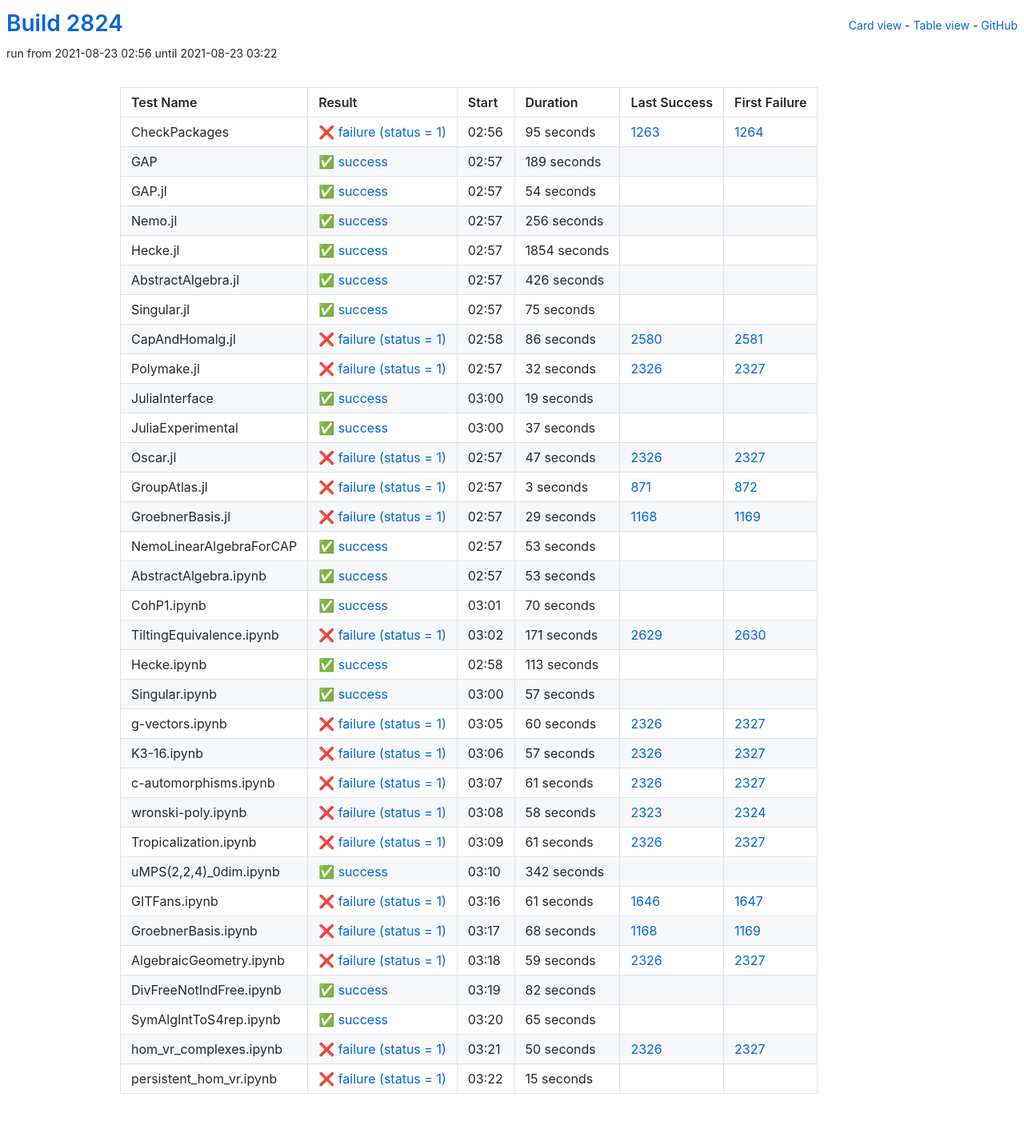
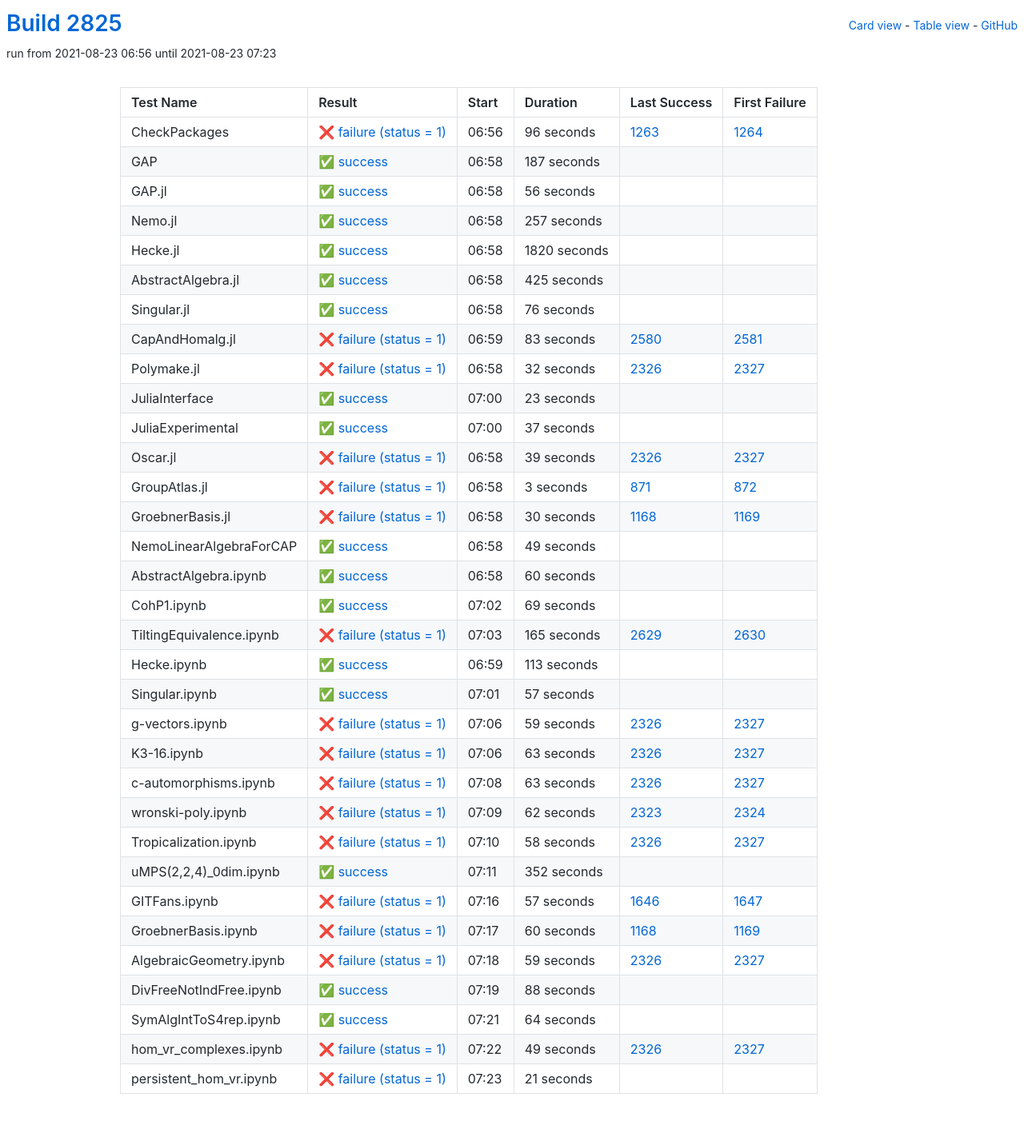
Before and after one commit to oscar-system/oscar-ci-status-stable, a Jekyll site: the page built from table.html, in a window 1280 px wide. Shown: the whole page at 80% size. Built offline with Jekyll 4.4.1, drawn with Linux system fonts in a browser that asks for light colours.

Commit message:
Build #2825

```diff
--- a/_data/ci.yml
+++ b/_data/ci.yml
@@ -1,6 +1,6 @@
 ---
-build: 2824
-build_url: https://oscarci.mathematik.uni-kl.de/job/oscar-stable/2824/
+build: 2825
+build_url: https://oscarci.mathematik.uni-kl.de/job/oscar-stable/2825/
 job: oscar-stable
 organization: oscar-system
 repo: oscar-ci-status-stable
@@ -8,104 +8,104 @@ repourl: https://github.com/oscar-system/oscar-ci-status-stable
 tests:
 - name: CheckPackages
   id: checkpackages
-  log: https://oscarci.mathematik.uni-kl.de/job/oscar-stable/2824/artifact/logs/build-2824/CheckPackages.log
-  start: 2021-08-23 02:56
+  log: https://oscarci.mathematik.uni-kl.de/job/oscar-stable/2825/artifact/logs/build-2825/CheckPackages.log
+  start: 2021-08-23 06:56
   success: false
   exitcode: 1
   status: failure
-  duration: 95
+  duration: 96
   last_success: 1263
   last_success_url: https://oscarci.mathematik.uni-kl.de/job/oscar-stable/1263/
   first_failure: 1264
   first_failure_url: https://oscarci.mathematik.uni-kl.de/job/oscar-stable/1264/
 - name: GAP
   id: gap
-  log: https://oscarci.mathematik.uni-kl.de/job/oscar-stable/2824/artifact/logs/build-2824/GAP.log
-  start: 2021-08-23 02:57
+  log: https://oscarci.mathematik.uni-kl.de/job/oscar-stable/2825/artifact/logs/build-2825/GAP.log
+  start: 2021-08-23 06:58
   success: true
   exitcode: 0
   status: success
-  duration: 189
+  duration: 187
   last_success: false
   last_success_url:
   first_failure: false
   first_failure_url:
 - name: GAP.jl
   id: gap-jl
-  log: https://oscarci.mathematik.uni-kl.de/job/oscar-stable/2824/artifact/logs/build-2824/GAP.jl.log
-  start: 2021-08-23 02:57
+  log: https://oscarci.mathematik.uni-kl.de/job/oscar-stable/2825/artifact/logs/build-2825/GAP.jl.log
+  start: 2021-08-23 06:58
   success: true
   exitcode: 0
   status: success
-  duration: 54
+  duration: 56
   last_success: false
   last_success_url:
   first_failure: false
   first_failure_url:
 - name: Nemo.jl
   id: nemo-jl
-  log: https://oscarci.mathematik.uni-kl.de/job/oscar-stable/2824/artifact/logs/build-2824/Nemo.jl.log
-  start: 2021-08-23 02:57
+  log: https://oscarci.mathematik.uni-kl.de/job/oscar-stable/2825/artifact/logs/build-2825/Nemo.jl.log
+  start: 2021-08-23 06:58
   success: true
   exitcode: 0
   status: success
-  duration: 256
+  duration: 257
   last_success: false
   last_success_url:
   first_failure: false
   first_failure_url:
 - name: Hecke.jl
   id: hecke-jl
-  log: https://oscarci.mathematik.uni-kl.de/job/oscar-stable/2824/artifact/logs/build-2824/Hecke.jl.log
-  start: 2021-08-23 02:57
+  log: https://oscarci.mathematik.uni-kl.de/job/oscar-stable/2825/artifact/logs/build-2825/Hecke.jl.log
+  start: 2021-08-23 06:58
   success: true
   exitcode: 0
   status: success
-  duration: 1854
+  duration: 1820
   last_success: false
   last_success_url:
   first_failure: false
   first_failure_url:
 - name: AbstractAlgebra.jl
   id: abstractalgebra-jl
-  log: https://oscarci.mathematik.uni-kl.de/job/oscar-stable/2824/artifact/logs/build-2824/AbstractAlgebra.jl.log
-  start: 2021-08-23 02:57
+  log: https://oscarci.mathematik.uni-kl.de/job/oscar-stable/2825/artifact/logs/build-2825/AbstractAlgebra.jl.log
+  start: 2021-08-23 06:58
   success: true
   exitcode: 0
   status: success
-  duration: 426
+  duration: 425
   last_success: false
   last_success_url:
   first_failure: false
   first_failure_url:
 - name: Singular.jl
   id: singular-jl
-  log: https://oscarci.mathematik.uni-kl.de/job/oscar-stable/2824/artifact/logs/build-2824/Singular.jl.log
-  start: 2021-08-23 02:57
+  log: https://oscarci.mathematik.uni-kl.de/job/oscar-stable/2825/artifact/logs/build-2825/Singular.jl.log
+  start: 2021-08-23 06:58
   success: true
   exitcode: 0
   status: success
-  duration: 75
+  duration: 76
   last_success: false
   last_success_url:
   first_failure: false
   first_failure_url:
 - name: CapAndHomalg.jl
   id: capandhomalg-jl
-  log: https://oscarci.mathematik.uni-kl.de/job/oscar-stable/2824/artifact/logs/build-2824/CapAndHomalg.jl.log
-  start: 2021-08-23 02:58
+  log: https://oscarci.mathematik.uni-kl.de/job/oscar-stable/2825/artifact/logs/build-2825/CapAndHomalg.jl.log
+  start: 2021-08-23 06:59
   success: false
   exitcode: 1
   status: failure
-  duration: 86
+  duration: 83
   last_success: 2580
   last_success_url: https://oscarci.mathematik.uni-kl.de/job/oscar-stable/2580/
   first_failure: 2581
   first_failure_url: https://oscarci.mathematik.uni-kl.de/job/oscar-stable/2581/
 - name: Polymake.jl
   id: polymake-jl
-  log: https://oscarci.mathematik.uni-kl.de/job/oscar-stable/2824/artifact/logs/build-2824/Polymake.jl.log
-  start: 2021-08-23 02:57
+  log: https://oscarci.mathematik.uni-kl.de/job/oscar-stable/2825/artifact/logs/build-2825/Polymake.jl.log
+  start: 2021-08-23 06:58
   success: false
   exitcode: 1
   status: failure
@@ -116,20 +116,20 @@ tests:
   first_failure_url: https://oscarci.mathematik.uni-kl.de/job/oscar-stable/2327/
 - name: JuliaInterface
   id: juliainterface
-  log: https://oscarci.mathematik.uni-kl.de/job/oscar-stable/2824/artifact/logs/build-2824/JuliaInterface.log
-  start: 2021-08-23 03:00
+  log: https://oscarci.mathematik.uni-kl.de/job/oscar-stable/2825/artifact/logs/build-2825/JuliaInterface.log
+  start: 2021-08-23 07:00
   success: true
   exitcode: 0
   status: success
-  duration: 19
+  duration: 23
   last_success: false
   last_success_url:
   first_failure: false
   first_failure_url:
 - name: JuliaExperimental
   id: juliaexperimental
-  log: https://oscarci.mathematik.uni-kl.de/job/oscar-stable/2824/artifact/logs/build-2824/JuliaExperimental.log
-  start: 2021-08-23 03:00
+  log: https://oscarci.mathematik.uni-kl.de/job/oscar-stable/2825/artifact/logs/build-2825/JuliaExperimental.log
+  start: 2021-08-23 07:00
   success: true
   exitcode: 0
   status: success
@@ -140,20 +140,20 @@ tests:
   first_failure_url:
 - name: Oscar.jl
   id: oscar-jl
-  log: https://oscarci.mathematik.uni-kl.de/job/oscar-stable/2824/artifact/logs/build-2824/Oscar.jl.log
-  start: 2021-08-23 02:57
+  log: https://oscarci.mathematik.uni-kl.de/job/oscar-stable/2825/artifact/logs/build-2825/Oscar.jl.log
+  start: 2021-08-23 06:58
   success: false
   exitcode: 1
   status: failure
-  duration: 47
+  duration: 39
   last_success: 2326
   last_success_url: https://oscarci.mathematik.uni-kl.de/job/oscar-stable/2326/
   first_failure: 2327
   first_failure_url: https://oscarci.mathematik.uni-kl.de/job/oscar-stable/2327/
 - name: GroupAtlas.jl
   id: groupatlas-jl
-  log: https://oscarci.mathematik.uni-kl.de/job/oscar-stable/2824/artifact/logs/build-2824/GroupAtlas.jl.log
-  start: 2021-08-23 02:57
+  log: https://oscarci.mathematik.uni-kl.de/job/oscar-stable/2825/artifact/logs/build-2825/GroupAtlas.jl.log
+  start: 2021-08-23 06:58
   success: false
   exitcode: 1
   status: failure
@@ -164,68 +164,68 @@ tests:
   first_failure_url: https://oscarci.mathematik.uni-kl.de/job/oscar-stable/872/
 - name: GroebnerBasis.jl
   id: groebnerbasis-jl
-  log: https://oscarci.mathematik.uni-kl.de/job/oscar-stable/2824/artifact/logs/build-2824/GroebnerBasis.jl.log
-  start: 2021-08-23 02:57
+  log: https://oscarci.mathematik.uni-kl.de/job/oscar-stable/2825/artifact/logs/build-2825/GroebnerBasis.jl.log
+  start: 2021-08-23 06:58
   success: false
   exitcode: 1
   status: failure
-  duration: 29
+  duration: 30
   last_success: 1168
   last_success_url: https://oscarci.mathematik.uni-kl.de/job/oscar-stable/1168/
   first_failure: 1169
   first_failure_url: https://oscarci.mathematik.uni-kl.de/job/oscar-stable/1169/
 - name: NemoLinearAlgebraForCAP
   id: nemolinearalgebraforcap
-  log: https://oscarci.mathematik.uni-kl.de/job/oscar-stable/2824/artifact/logs/build-2824/NemoLinearAlgebraForCAP.log
-  start: 2021-08-23 02:57
+  log: https://oscarci.mathematik.uni-kl.de/job/oscar-stable/2825/artifact/logs/build-2825/NemoLinearAlgebraForCAP.log
+  start: 2021-08-23 06:58
   success: true
   exitcode: 0
   status: success
-  duration: 53
+  duration: 49
   last_success: false
   last_success_url:
   first_failure: false
   first_failure_url:
 - name: AbstractAlgebra.ipynb
   id: abstractalgebra-ipynb
-  log: https://oscarci.mathematik.uni-kl.de/job/oscar-stable/2824/artifact/logs/build-2824/AbstractAlgebra.ipynb.log
-  start: 2021-08-23 02:57
+  log: https://oscarci.mathematik.uni-kl.de/job/oscar-stable/2825/artifact/logs/build-2825/AbstractAlgebra.ipynb.log
+  start: 2021-08-23 06:58
   success: true
   exitcode: 0
   status: success
-  duration: 53
+  duration: 60
   last_success: false
   last_success_url:
   first_failure: false
   first_failure_url:
 - name: CohP1.ipynb
   id: cohp1-ipynb
-  log: https://oscarci.mathematik.uni-kl.de/job/oscar-stable/2824/artifact/logs/build-2824/CohP1.ipynb.log
-  start: 2021-08-23 03:01
+  log: https://oscarci.mathematik.uni-kl.de/job/oscar-stable/2825/artifact/logs/build-2825/CohP1.ipynb.log
+  start: 2021-08-23 07:02
   success: true
   exitcode: 0
   status: success
-  duration: 70
+  duration: 69
   last_success: false
   last_success_url:
   first_failure: false
   first_failure_url:
 - name: TiltingEquivalence.ipynb
   id: tiltingequivalence-ipynb
-  log: https://oscarci.mathematik.uni-kl.de/job/oscar-stable/2824/artifact/logs/build-2824/TiltingEquivalence.ipynb.log
-  start: 2021-08-23 03:02
+  log: https://oscarci.mathematik.uni-kl.de/job/oscar-stable/2825/artifact/logs/build-2825/TiltingEquivalence.ipynb.log
+  start: 2021-08-23 07:03
   success: false
   exitcode: 1
   status: failure
-  duration: 171
+  duration: 165
   last_success: 2629
   last_success_url: https://oscarci.mathematik.uni-kl.de/job/oscar-stable/2629/
   first_failure: 2630
   first_failure_url: https://oscarci.mathematik.uni-kl.de/job/oscar-stable/2630/
 - name: Hecke.ipynb
   id: hecke-ipynb
-  log: https://oscarci.mathematik.uni-kl.de/job/oscar-stable/2824/artifact/logs/build-2824/Hecke.ipynb.log
-  start: 2021-08-23 02:58
+  log: https://oscarci.mathematik.uni-kl.de/job/oscar-stable/2825/artifact/logs/build-2825/Hecke.ipynb.log
+  start: 2021-08-23 06:59
   success: true
   exitcode: 0
   status: success
@@ -236,8 +236,8 @@ tests:
   first_failure_url:
 - name: Singular.ipynb
   id: singular-ipynb
-  log: https://oscarci.mathematik.uni-kl.de/job/oscar-stable/2824/artifact/logs/build-2824/Singular.ipynb.log
-  start: 2021-08-23 03:00
+  log: https://oscarci.mathematik.uni-kl.de/job/oscar-stable/2825/artifact/logs/build-2825/Singular.ipynb.log
+  start: 2021-08-23 07:01
   success: true
   exitcode: 0
   status: success
@@ -248,104 +248,104 @@ tests:
   first_failure_url:
 - name: g-vectors.ipynb
   id: g-vectors-ipynb
-  log: https://oscarci.mathematik.uni-kl.de/job/oscar-stable/2824/artifact/logs/build-2824/g-vectors.ipynb.log
-  start: 2021-08-23 03:05
+  log: https://oscarci.mathematik.uni-kl.de/job/oscar-stable/2825/artifact/logs/build-2825/g-vectors.ipynb.log
+  start: 2021-08-23 07:06
   success: false
   exitcode: 1
   status: failure
-  duration: 60
+  duration: 59
   last_success: 2326
   last_success_url: https://oscarci.mathematik.uni-kl.de/job/oscar-stable/2326/
   first_failure: 2327
   first_failure_url: https://oscarci.mathematik.uni-kl.de/job/oscar-stable/2327/
 - name: K3-16.ipynb
   id: k3-16-ipynb
-  log: https://oscarci.mathematik.uni-kl.de/job/oscar-stable/2824/artifact/logs/build-2824/K3-16.ipynb.log
-  start: 2021-08-23 03:06
+  log: https://oscarci.mathematik.uni-kl.de/job/oscar-stable/2825/artifact/logs/build-2825/K3-16.ipynb.log
+  start: 2021-08-23 07:06
   success: false
   exitcode: 1
   status: failure
-  duration: 57
+  duration: 63
   last_success: 2326
   last_success_url: https://oscarci.mathematik.uni-kl.de/job/oscar-stable/2326/
   first_failure: 2327
   first_failure_url: https://oscarci.mathematik.uni-kl.de/job/oscar-stable/2327/
 - name: c-automorphisms.ipynb
   id: c-automorphisms-ipynb
-  log: https://oscarci.mathematik.uni-kl.de/job/oscar-stable/2824/artifact/logs/build-2824/c-automorphisms.ipynb.log
-  start: 2021-08-23 03:07
+  log: https://oscarci.mathematik.uni-kl.de/job/oscar-stable/2825/artifact/logs/build-2825/c-automorphisms.ipynb.log
+  start: 2021-08-23 07:08
   success: false
   exitcode: 1
   status: failure
-  duration: 61
+  duration: 63
   last_success: 2326
   last_success_url: https://oscarci.mathematik.uni-kl.de/job/oscar-stable/2326/
   first_failure: 2327
   first_failure_url: https://oscarci.mathematik.uni-kl.de/job/oscar-stable/2327/
 - name: wronski-poly.ipynb
   id: wronski-poly-ipynb
-  log: https://oscarci.mathematik.uni-kl.de/job/oscar-stable/2824/artifact/logs/build-2824/wronski-poly.ipynb.log
-  start: 2021-08-23 03:08
+  log: https://oscarci.mathematik.uni-kl.de/job/oscar-stable/2825/artifact/logs/build-2825/wronski-poly.ipynb.log
+  start: 2021-08-23 07:09
   success: false
   exitcode: 1
   status: failure
-  duration: 58
+  duration: 62
   last_success: 2323
   last_success_url: https://oscarci.mathematik.uni-kl.de/job/oscar-stable/2323/
   first_failure: 2324
   first_failure_url: https://oscarci.mathematik.uni-kl.de/job/oscar-stable/2324/
 - name: Tropicalization.ipynb
   id: tropicalization-ipynb
-  log: https://oscarci.mathematik.uni-kl.de/job/oscar-stable/2824/artifact/logs/build-2824/Tropicalization.ipynb.log
-  start: 2021-08-23 03:09
+  log: https://oscarci.mathematik.uni-kl.de/job/oscar-stable/2825/artifact/logs/build-2825/Tropicalization.ipynb.log
+  start: 2021-08-23 07:10
   success: false
   exitcode: 1
   status: failure
-  duration: 61
+  duration: 58
   last_success: 2326
   last_success_url: https://oscarci.mathematik.uni-kl.de/job/oscar-stable/2326/
   first_failure: 2327
   first_failure_url: https://oscarci.mathematik.uni-kl.de/job/oscar-stable/2327/
 - name: uMPS(2,2,4)_0dim.ipynb
   id: umps-2-2-4-0dim-ipynb
-  log: https://oscarci.mathematik.uni-kl.de/job/oscar-stable/2824/artifact/logs/build-2824/uMPS-2-2-4-_0dim.ipynb.log
-  start: 2021-08-23 03:10
+  log: https://oscarci.mathematik.uni-kl.de/job/oscar-stable/2825/artifact/logs/build-2825/uMPS-2-2-4-_0dim.ipynb.log
+  start: 2021-08-23 07:11
   success: true
   exitcode: 0
   status: success
-  duration: 342
+  duration: 352
   last_success: false
   last_success_url:
   first_failure: false
   first_failure_url:
 - name: GITFans.ipynb
   id: gitfans-ipynb
-  log: https://oscarci.mathematik.uni-kl.de/job/oscar-stable/2824/artifact/logs/build-2824/GITFans.ipynb.log
-  start: 2021-08-23 03:16
+  log: https://oscarci.mathematik.uni-kl.de/job/oscar-stable/2825/artifact/logs/build-2825/GITFans.ipynb.log
+  start: 2021-08-23 07:16
   success: false
   exitcode: 1
   status: failure
-  duration: 61
+  duration: 57
   last_success: 1646
   last_success_url: https://oscarci.mathematik.uni-kl.de/job/oscar-stable/1646/
   first_failure: 1647
   first_failure_url: https://oscarci.mathematik.uni-kl.de/job/oscar-stable/1647/
 - name: GroebnerBasis.ipynb
   id: groebnerbasis-ipynb
-  log: https://oscarci.mathematik.uni-kl.de/job/oscar-stable/2824/artifact/logs/build-2824/GroebnerBasis.ipynb.log
-  start: 2021-08-23 03:17
+  log: https://oscarci.mathematik.uni-kl.de/job/oscar-stable/2825/artifact/logs/build-2825/GroebnerBasis.ipynb.log
+  start: 2021-08-23 07:17
   success: false
   exitcode: 1
   status: failure
-  duration: 68
+  duration: 60
   last_success: 1168
   last_success_url: https://oscarci.mathematik.uni-kl.de/job/oscar-stable/1168/
   first_failure: 1169
   first_failure_url: https://oscarci.mathematik.uni-kl.de/job/oscar-stable/1169/
 - name: AlgebraicGeometry.ipynb
   id: algebraicgeometry-ipynb
-  log: https://oscarci.mathematik.uni-kl.de/job/oscar-stable/2824/artifact/logs/build-2824/AlgebraicGeometry.ipynb.log
-  start: 2021-08-23 03:18
+  log: https://oscarci.mathematik.uni-kl.de/job/oscar-stable/2825/artifact/logs/build-2825/AlgebraicGeometry.ipynb.log
+  start: 2021-08-23 07:18
   success: false
   exitcode: 1
   status: failure
@@ -356,48 +356,48 @@ tests:
   first_failure_url: https://oscarci.mathematik.uni-kl.de/job/oscar-stable/2327/
 - name: DivFreeNotIndFree.ipynb
   id: divfreenotindfree-ipynb
-  log: https://oscarci.mathematik.uni-kl.de/job/oscar-stable/2824/artifact/logs/build-2824/DivFreeNotIndFree.ipynb.log
-  start: 2021-08-23 03:19
+  log: https://oscarci.mathematik.uni-kl.de/job/oscar-stable/2825/artifact/logs/build-2825/DivFreeNotIndFree.ipynb.log
+  start: 2021-08-23 07:19
   success: true
   exitcode: 0
   status: success
-  duration: 82
+  duration: 88
   last_success: false
   last_success_url:
   first_failure: false
   first_failure_url:
 - name: SymAlgIntToS4rep.ipynb
   id: symalginttos4rep-ipynb
-  log: https://oscarci.mathematik.uni-kl.de/job/oscar-stable/2824/artifact/logs/build-2824/SymAlgIntToS4rep.ipynb.log
-  start: 2021-08-23 03:20
+  log: https://oscarci.mathematik.uni-kl.de/job/oscar-stable/2825/artifact/logs/build-2825/SymAlgIntToS4rep.ipynb.log
+  start: 2021-08-23 07:21
   success: true
   exitcode: 0
   status: success
-  duration: 65
+  duration: 64
   last_success: false
   last_success_url:
   first_failure: false
   first_failure_url:
 - name: hom_vr_complexes.ipynb
   id: hom-vr-complexes-ipynb
-  log: https://oscarci.mathematik.uni-kl.de/job/oscar-stable/2824/artifact/logs/build-2824/hom_vr_complexes.ipynb.log
-  start: 2021-08-23 03:21
+  log: https://oscarci.mathematik.uni-kl.de/job/oscar-stable/2825/artifact/logs/build-2825/hom_vr_complexes.ipynb.log
+  start: 2021-08-23 07:22
   success: false
   exitcode: 1
   status: failure
-  duration: 50
+  duration: 49
   last_success: 2326
   last_success_url: https://oscarci.mathematik.uni-kl.de/job/oscar-stable/2326/
   first_failure: 2327
   first_failure_url: https://oscarci.mathematik.uni-kl.de/job/oscar-stable/2327/
 - name: persistent_hom_vr.ipynb
   id: persistent-hom-vr-ipynb
-  log: https://oscarci.mathematik.uni-kl.de/job/oscar-stable/2824/artifact/logs/build-2824/persistent_hom_vr.ipynb.log
-  start: 2021-08-23 03:22
+  log: https://oscarci.mathematik.uni-kl.de/job/oscar-stable/2825/artifact/logs/build-2825/persistent_hom_vr.ipynb.log
+  start: 2021-08-23 07:23
   success: false
   exitcode: 1
   status: failure
-  duration: 15
+  duration: 21
   last_success: false
   last_success_url:
   first_failure: false
```
Also changed, not shown: README.md.
